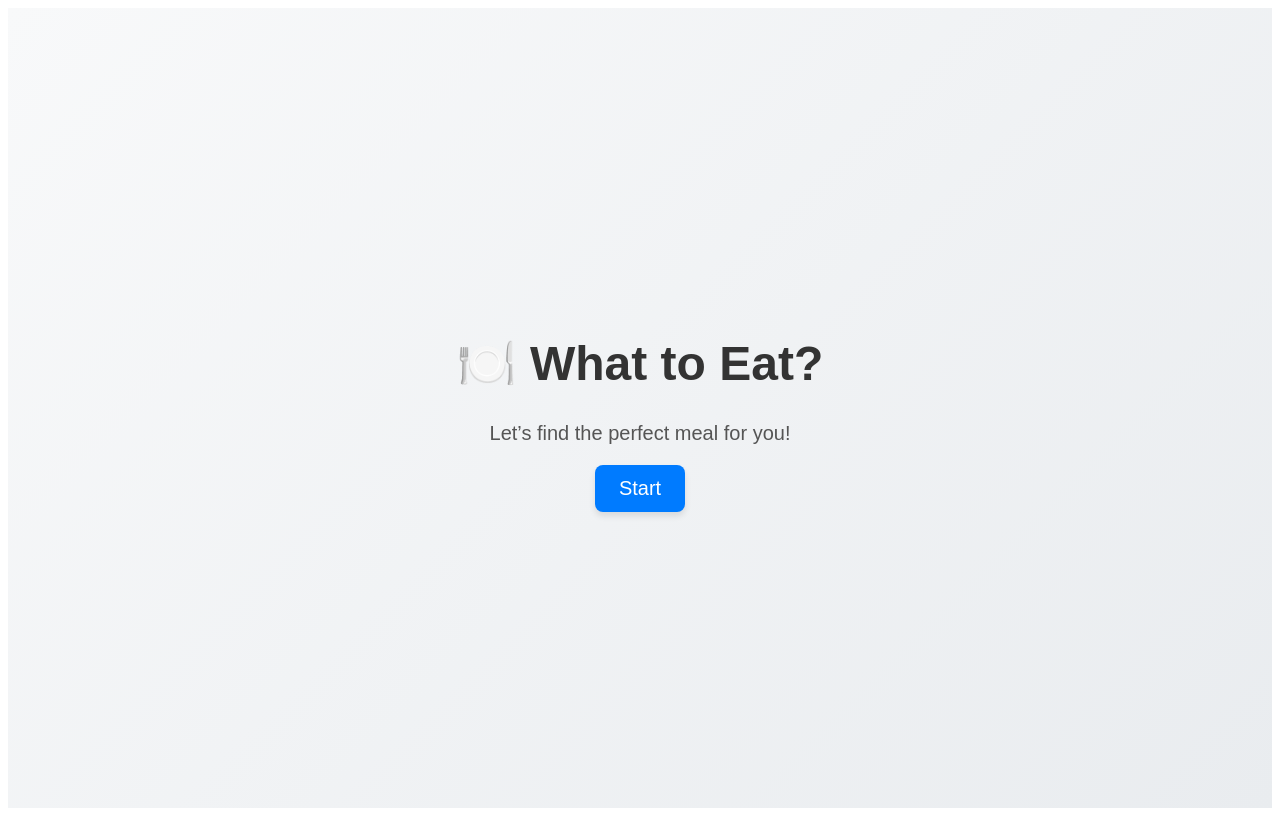
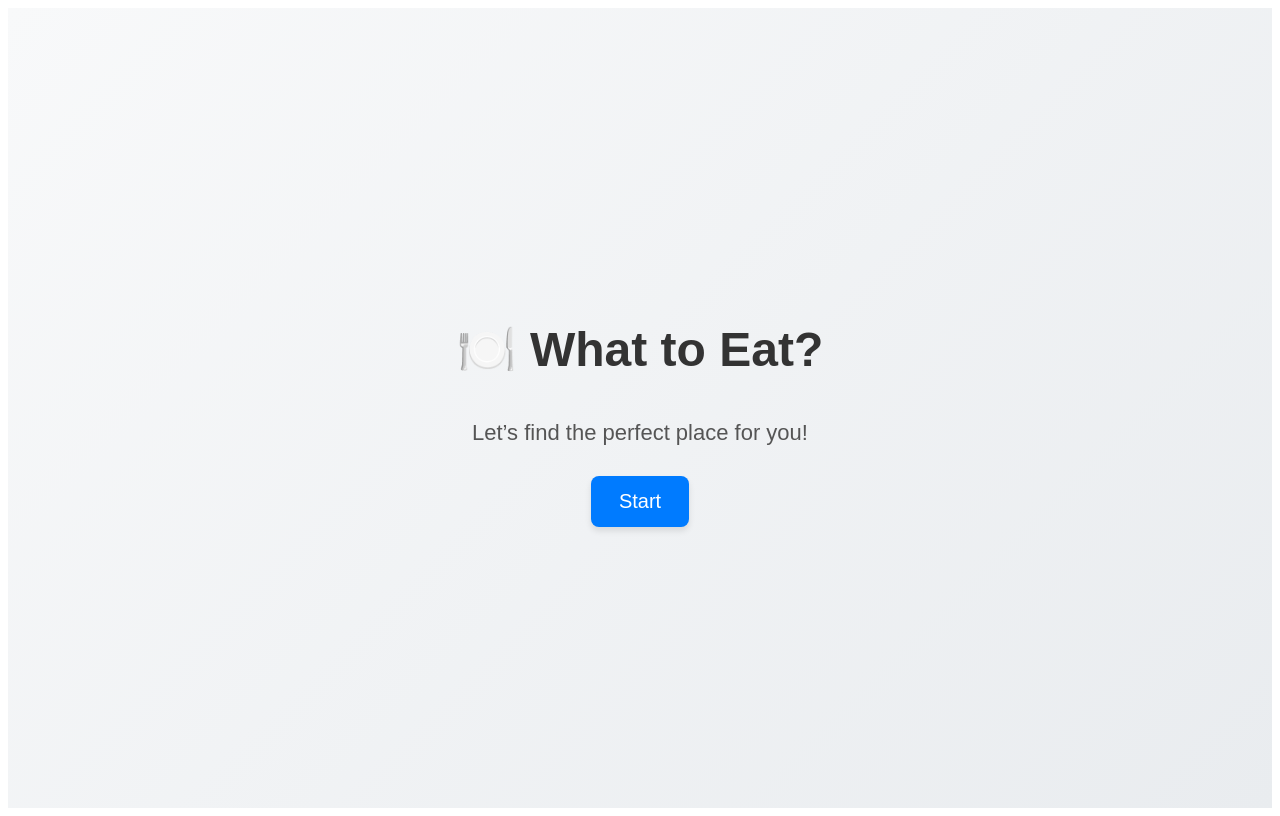
Before and after one commit to jysonn97/what-to-eat, a Next.js app: page / in a window 1280 px wide. Built offline with nearby package versions, Linux system fonts and the light colour scheme.

Commit message:
Update index.js

```diff
--- a/pages/index.js
+++ b/pages/index.js
@@ -2,7 +2,7 @@ export default function Home() {
   return (
     <div style={styles.container}>
       <h1 style={styles.heading}>🍽️ What to Eat?</h1>
-      <p style={styles.subheading}>Let’s find the perfect meal for you!</p>
+      <p style={styles.subheading}>Let’s find the perfect place for you!</p>
       <button style={styles.button} onClick={() => window.location.href = "/location"}>
         Start
       </button>
@@ -18,23 +18,23 @@ const styles = {
     alignItems: "center",
     height: "100vh",
     background: "linear-gradient(135deg, #f8f9fa, #e9ecef)",
-    fontFamily: "'Poppins', sans-serif",
+    fontFamily: "'Aptos', sans-serif",
     textAlign: "center",
   },
   heading: {
     fontSize: "48px",
     fontWeight: "bold",
-    marginBottom: "10px",
+    marginBottom: "20px", // Increased space between heading & text
     color: "#333",
   },
   subheading: {
-    fontSize: "20px",
-    marginBottom: "20px",
+    fontSize: "22px", // Slightly bigger for better readability
+    marginBottom: "30px", // More space before button
     color: "#555",
   },
   button: {
     fontSize: "20px",
-    padding: "12px 24px",
+    padding: "14px 28px", // Slightly bigger for a premium feel
     backgroundColor: "#007bff",
     color: "#fff",
     border: "none",
```
